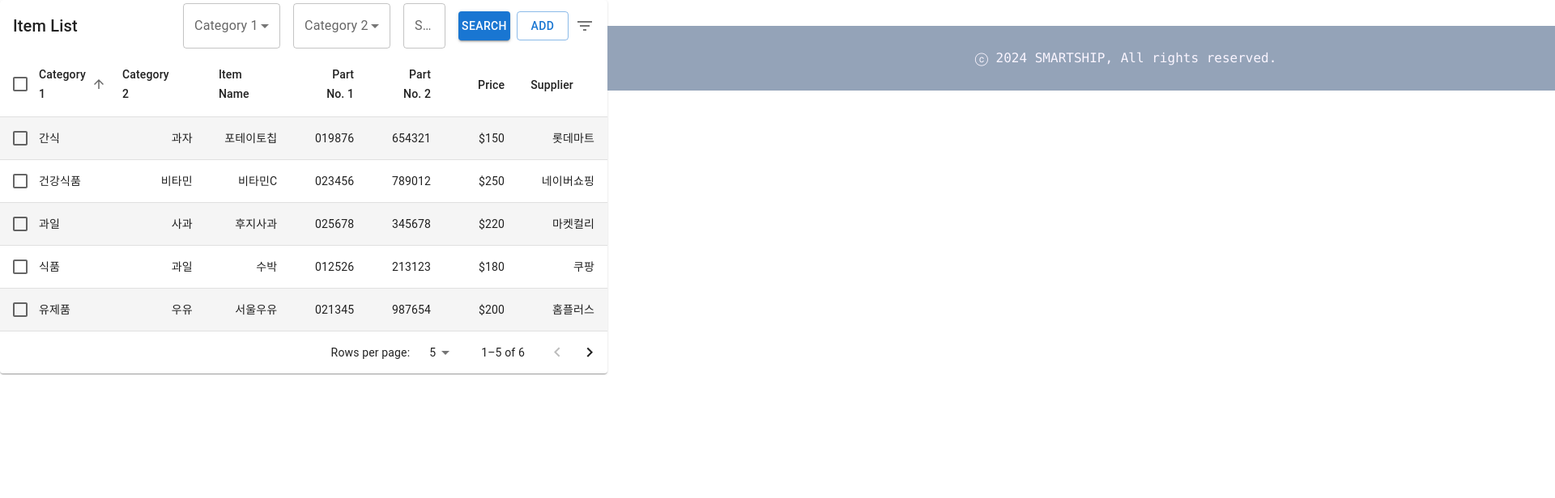
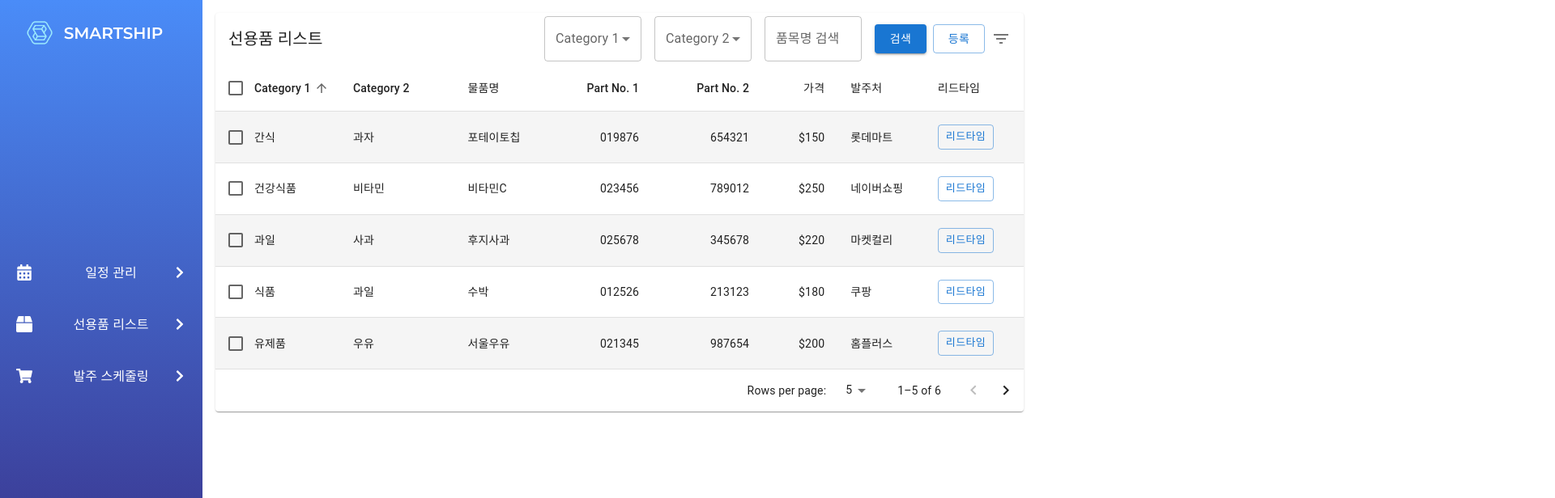
Before and after one commit to xixeo/SmartShip, a React (Create React App) app: page /listtable in a window 1280 px wide. Shown: the top 616 px of the page at 81% size, 1920 px wide, since content can reach past the window. Built offline with nearby package versions, Linux system fonts and the light colour scheme.

Commit message:
listtable 수정

```diff
--- a/package.json
+++ b/package.json
@@ -11,7 +11,9 @@
     "@testing-library/jest-dom": "^5.17.0",
     "@testing-library/react": "^13.4.0",
     "@testing-library/user-event": "^13.5.0",
+    "calender": "^1.0.3",
     "react": "^18.3.1",
+    "react-calendar": "^5.0.0",
     "react-dom": "^18.3.1",
     "react-icons": "^5.3.0",
     "react-router-dom": "^6.26.1",
--- a/src/01/Schedule.js
+++ b/src/01/Schedule.js
@@ -1,13 +1,11 @@
 import React from 'react'
-// import Calendar from 'react-calendar'
-// import 'react-calendar/dist/Calendar.css';
+import Calendar from 'react-calendar'
+import 'react-calendar/dist/Calendar.css';
 
 export default function Schedule() {
   return (
     <div className="w-96">
-        <div className='text-red'>한상곤교수님</div>
-            {/* <Calendar /> */}
-
+       <Calendar />
     </div>
   )
 }
--- a/src/02/ListTable.js
+++ b/src/02/ListTable.js
@@ -63,11 +63,12 @@ function getComparator(order, orderBy) {
 const headCells = [
   { id: 'category1', numeric: false, disablePadding: true, label: 'Category 1' },
   { id: 'category2', numeric: false, disablePadding: false, label: 'Category 2' },
-  { id: 'itemName', numeric: false, disablePadding: false, label: 'Item Name' },
+  { id: 'itemName', numeric: false, disablePadding: false, label: '물품명' },
   { id: 'partNo1', numeric: true, disablePadding: false, label: 'Part No. 1' },
   { id: 'partNo2', numeric: true, disablePadding: false, label: 'Part No. 2' },
-  { id: 'price', numeric: true, disablePadding: false, label: 'Price' },
-  { id: 'supplier', numeric: false, disablePadding: false, label: 'Supplier' },
+  { id: 'price', numeric: true, disablePadding: false, label: '가격' },
+  { id: 'supplier', numeric: false, disablePadding: false, label: '발주처' },
+  { id: 'leadTime', numeric: false, disablePadding: false, label: '리드타임' }, // 리드타임 열 추가
 ];
 
 function EnhancedTableHead(props) {
@@ -152,7 +153,7 @@ function EnhancedTableToolbar(props) {
           id="tableTitle"
           component="div"
         >
-          Item List
+          선용품 리스트
         </Typography>
       )}
 
@@ -184,16 +185,16 @@ function EnhancedTableToolbar(props) {
           ))}
         </TextField>
         <TextField
-          label="Search Item"
+          label="품목명 검색"
           value={searchValue}
           onChange={onSearchChange}
-          sx={{ mr: 2, flexGrow: 1 }}
+          sx={{ mr: 2, minWidth: 120 }}
         />
         <Button variant="contained" onClick={onSearchClick} sx={{ mr: 1 }}>
-          Search
+          검색
         </Button>
         <Button variant="outlined" onClick={onAddClick}>
-          Add
+          등록
         </Button>
       </Box>
 
@@ -375,12 +376,17 @@ function ListTable() {
                       <TableCell component="th" id={labelId} scope="row" padding="none">
                         {row.category1}
                       </TableCell>
-                      <TableCell align="right">{row.category2}</TableCell>
-                      <TableCell align="right">{row.itemName}</TableCell>
+                      <TableCell align="left">{row.category2}</TableCell>
+                      <TableCell align="left">{row.itemName}</TableCell>
                       <TableCell align="right">{row.partNo1}</TableCell>
                       <TableCell align="right">{row.partNo2}</TableCell>
                       <TableCell align="right">{row.price}</TableCell>
-                      <TableCell align="right">{row.supplier}</TableCell>
+                      <TableCell align="left">{row.supplier}</TableCell>
+                      <TableCell align="left"> {/* 새로운 열 추가 */}
+                        <Button variant="outlined" size="small">
+                          리드타임
+                        </Button>
+                      </TableCell>
                     </TableRow>
                   );
                 })}
--- a/src/App.js
+++ b/src/App.js
@@ -1,22 +1,28 @@
 import React from 'react';
-import { BrowserRouter, Routes, Route, useNavigate} from 'react-router-dom';
+import { BrowserRouter, Routes, Route } from 'react-router-dom';
 import './App.css';
 import Navi from './Compo/Navi';
-import Footer from './Compo/Footer.js';
-import Schedule from './01/Schedule.js';
-import ListTable from './02/ListTable.js';
+import Footer from './Compo/Footer';
+import Schedule from './01/Schedule';
+import ListTable from './02/ListTable';
 
 function App() {
   return (
     <BrowserRouter>
-      <div className='flex'>
+      <div className="flex flex-col h-screen">
+        <div className="flex flex-1">
           <Navi />
+          <div className="flex flex-col flex-1">
+            <main className="flex-1 p-4">
               <Routes>
                 <Route path="/" element={<MainApp />} />
                 <Route path="/schedule" element={<Schedule />} />
                 <Route path="/listtable" element={<ListTable />} />
               </Routes>
+            </main>
             <Footer />
+          </div>
+        </div>
       </div>
     </BrowserRouter>
   );
@@ -24,10 +30,8 @@ function App() {
 
 function MainApp() {
   return (
-    <div className='flex flex-col w-full h-screen'>
-      <main>
-        {/* MainApp content here */}
-      </main>
+    <div className="w-full h-full flex items-center justify-center">
+      <h1 className="text-3xl font-bold">Welcome to the Main App</h1>
     </div>
   );
 }
--- a/src/Compo/Footer.js
+++ b/src/Compo/Footer.js
@@ -2,7 +2,7 @@ import React from 'react';
 
 function Footer() {
   return (
-    <footer className='w-full flex justify-center items-center h-20 mt-8 bg-slate-400 text-purple-50 font-mono'>
+    <footer className='w-full flex justify-center items-center h-20 mt-8 bg-slate-600 text-purple-50 font-mono'>
       ⓒ 2024 SMARTSHIP, All rights reserved.
     </footer>
   );
--- a/src/Compo/Navi.css
+++ b/src/Compo/Navi.css
@@ -92,12 +92,15 @@
 
 /* 토글 버튼 */
 .toggle-btn {
-    padding: 20px;
+    height: 80px; /* Footer와 동일한 높이로 설정 */
     color: white;
     text-align: center;
     cursor: pointer;
     background-color: rgba(0, 0, 0, 0.1);
     transition: background-color 0.3s ease;
+    display: flex;
+    justify-content: center;
+    align-items: center; /* 중앙 정렬 */
 }
 
 .toggle-btn:hover {
```
Also changed, not shown: 1 other file (tests, documents, lock files or other folders). Lines whose indentation alone changed are shown as unchanged.
